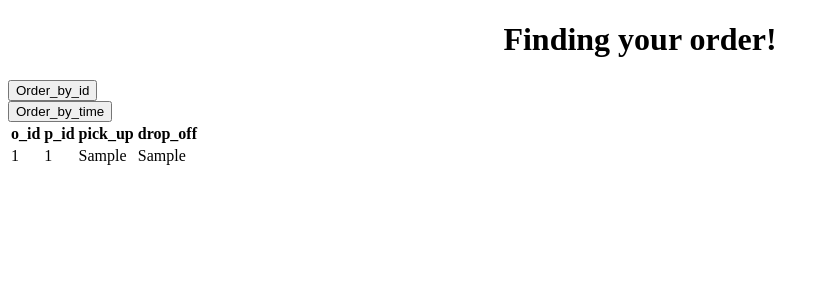
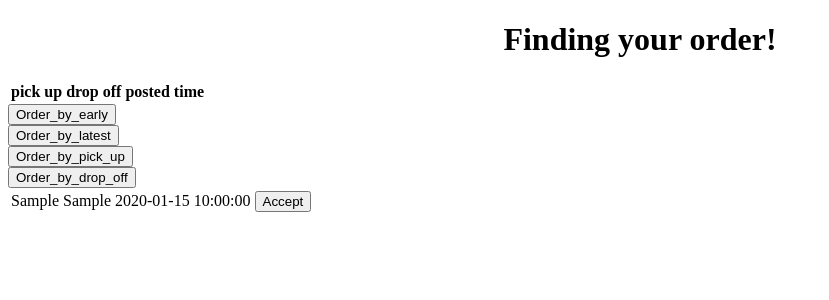
Before and after one commit to Liuabi520/RideWithUs, a Flask app: template templates/order_driver.html in a window 1280 px wide. Shown: the top 300 px of the page, without its empty margins (0-829 px from the left). Run offline with Flask 3, Linux system fonts and the light colour scheme; tables that the repository leaves empty hold one stand-in row (values such as "Sample post"); the template is opened without the code that fills it: values that come from a table or form of the project are taken from there, most other values are stand-ins (such as "Sample title", 1, 10 or a date in 2020); lists and menus that the app fills with data are empty.

Commit message:
Add files via upload

```diff
--- a/templates/homepage_driver.html
+++ b/templates/homepage_driver.html
@@ -53,6 +53,10 @@
             </div>
 
             <div class="form">
+                <input type="submit" name = "btn" value="check_order">
+            </div>
+
+            <div class="form">
                 <input type="submit" name = "btn" value="check_appointment">
             </div>
 
--- a/templates/order_driver.html
+++ b/templates/order_driver.html
@@ -1,7 +1,7 @@
 {% extends 'base.html' %}
 
 {% block head %}
-<title>homepage</title>
+<title>order driver</title>
 {% endblock %}
 
 {% block body %}
@@ -9,29 +9,50 @@
     <h1 style="text-align: center">Finding your order!</h1>
     <table>
         <tr>
-            <th>o_id</th>
-            <th>p_id</th>
-            <th>pick_up</th>
-            <th>drop_off</th>
+            <th>pick up</th>
+            <th>drop off</th>
+            <th>posted time</th>
         </tr>
+    </table>
 
-        <div class="form">
-            <input type="submit" name="btn" value="Order_by_id">
-        </div>
+    <div class="form">
+        <form action="/order_d/{{driver.d_id}}" method="POST">
 
-        <div class="form">
-            <input type="submit" name = "btn" value="Order_by_time">
-        </div>
+            <div class="form">
+                <input type="submit" name = "btn" value="Order_by_early">
+            </div>
 
+            <div class="form">
+                <input type="submit" name = "btn" value="Order_by_latest">
+            </div>
+
+            <div class="form">
+                <input type="submit" name="btn" value="Order_by_pick_up">
+            </div>
+
+            <div class="form">
+                <input type="submit" name="btn" value="Order_by_drop_off">
+            </div>
+
+
+        </form>
+    </div>
+
+    <table>
         {% for task in tasks %}
             <tr>
-                <td>{{ task.o_id }}</td>
-                <td>{{ task.p_id}}</td>
                 <td>{{ task.pick_up}}</td>
                 <td>{{ task.drop_off}}</td>
+                <td>{{ task.date_created}}</td>
+                <td>
+                    <form action="/accept_order/{{driver.d_id}}/{{task.o_id}}" method="POST" >
+                     <input type="submit" value="Accept" name="btn1">
+                    </form>
+                </td>
             </tr>
         {% endfor %}
     </table>
 
+
 </div>
 {% endblock %}
```
Also changed, not shown: templates/order_ongoing.html (added, +24 -0 lines), templates/order_waiting.html (added, +18 -0 lines), templates/admin.html (line endings or trailing spaces), templates/appointment.html (line endings or trailing spaces), templates/homepage_passenger.html (line endings or trailing spaces), templates/login.html (line endings or trailing spaces), templates/profile.html (line endings or trailing spaces).
